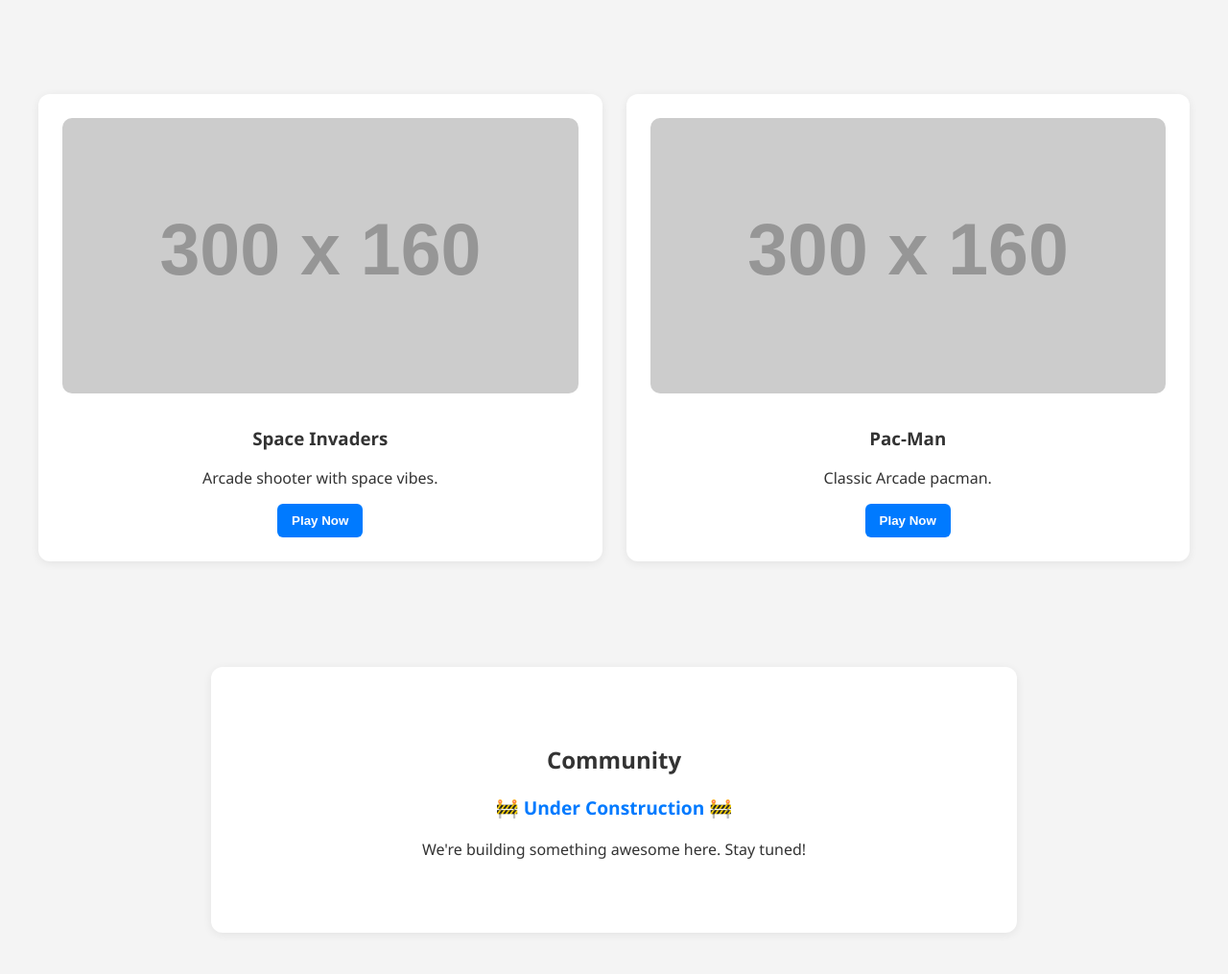
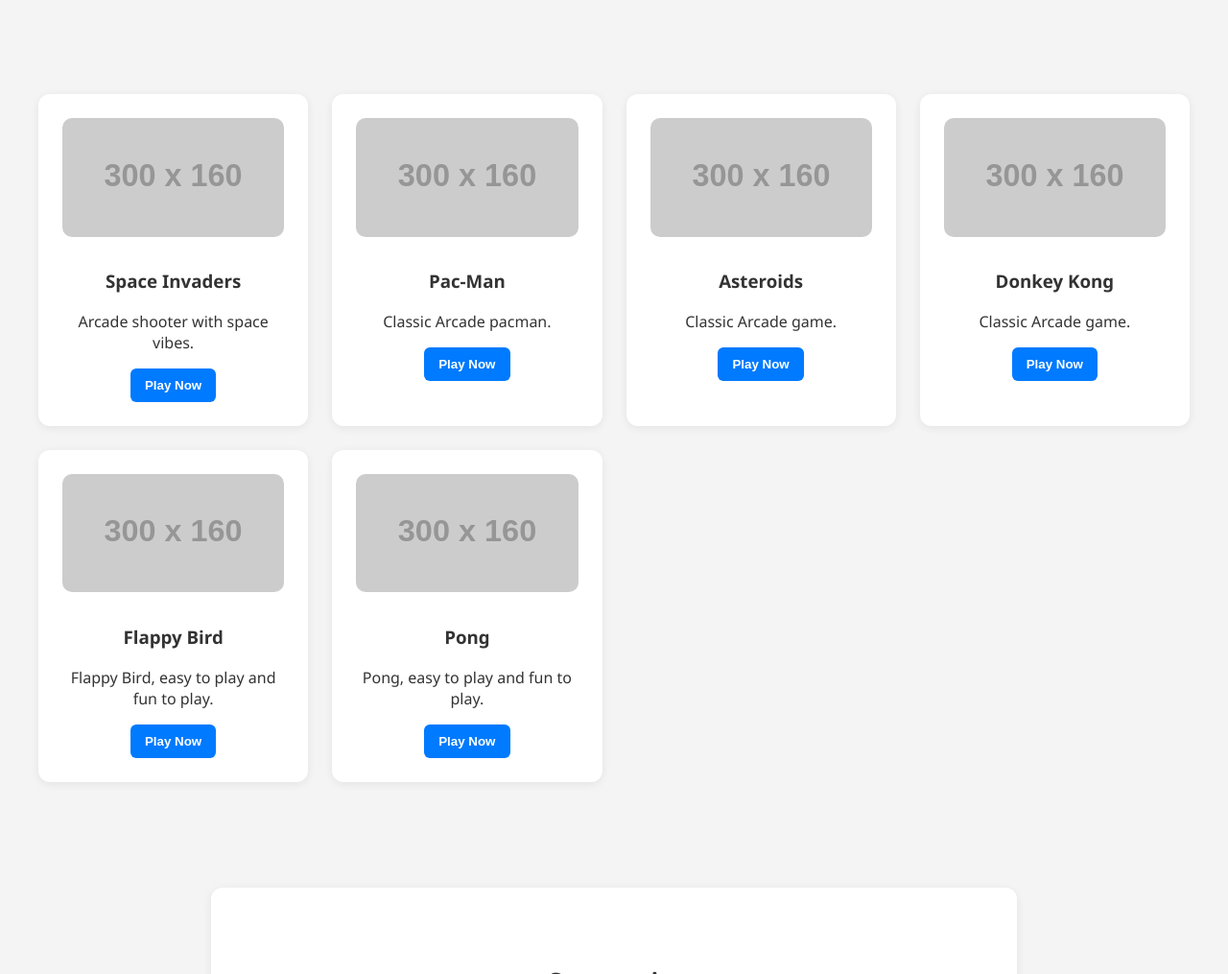
Before and after one commit to HeEthan2023/TayGames, a plain HTML site: page TayGamesBeta.html in a window 1280 px wide. Shown: the part 860-1875 px from the top of the page at 96% size. Drawn offline with Linux system fonts and the light colour scheme; placeholder pictures from the web are drawn by us.

Commit message:
Beta 1.3
Added 4 more games.

```diff
--- a/TayGamesBeta.html
+++ b/TayGamesBeta.html
@@ -338,6 +338,31 @@
       <p>Classic Arcade pacman.</p>
       <button onclick="playGame('https://freepacman.org/')">Play Now</button>
     </div>
+    <div class="game-card">
+      <img src="https://via.placeholder.com/300x160?text=Game+1" alt="Game 1" />
+      <h3>Asteroids</h3>
+      <p>Classic Arcade game.</p>
+      <button onclick="playGame('https://freeasteroids.org/')">Play Now</button>
+    </div>
+    <div class="game-card">
+      <img src="https://via.placeholder.com/300x160?text=Game+1" alt="Game 1" />
+      <h3>Donkey Kong</h3>
+      <p>Classic Arcade game.</p>
+      <button onclick="playGame('https://freekong.org/')">Play Now</button>
+    </div>
+    <div class="game-card">
+      <img src="https://via.placeholder.com/300x160?text=Game+1" alt="Game 1" />
+      <h3>Flappy Bird</h3>
+      <p>Flappy Bird, easy to play and fun to play.</p>
+      <button onclick="playGame('https://freeflappybird.org/')">Play Now</button>
+    </div>
+    <div class="game-card">
+      <img src="https://via.placeholder.com/300x160?text=Game+1" alt="Game 1" />
+      <h3>Pong</h3>
+      <p>Pong, easy to play and fun to play.</p>
+      <button onclick="playGame('https://freepong.org/')">Play Now</button>
+    </div>
+
   </section>
 
   <section id="community">
```
